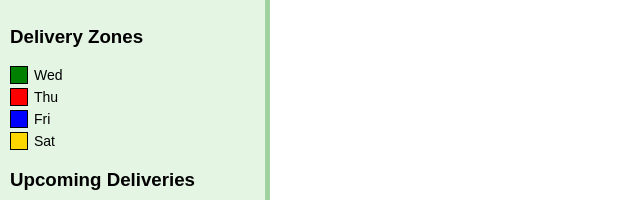
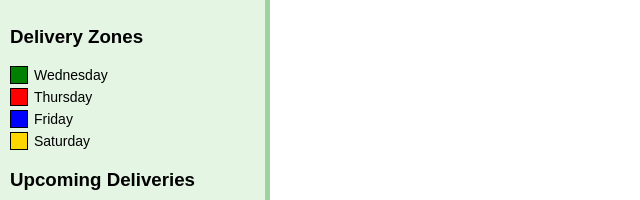
Before and after one commit to freshboxmarket/upcomingdeliveries, a plain HTML site: page index.html in a window 1280 px wide. Shown: the part 171-371 px from the top of the page, without its empty margins (0-640 px from the left). Drawn offline with nearby package versions, Linux system fonts and the light colour scheme; no server answers.

Commit message:
Update index.html

```diff
--- a/index.html
+++ b/index.html
@@ -17,10 +17,10 @@
     <div id="legend">
       <h3>Delivery Zones</h3>
       <div class="legend-row">
-        <div class="legend-item"><span class="color-swatch" style="background-color:#008000;"></span>Wed</div>
-        <div class="legend-item"><span class="color-swatch" style="background-color:#FF0000;"></span>Thu</div>
-        <div class="legend-item"><span class="color-swatch" style="background-color:#0000FF;"></span>Fri</div>
-        <div class="legend-item"><span class="color-swatch" style="background-color:#FFD700;"></span>Sat</div>
+        <div class="legend-item"><span class="color-swatch" style="background-color:#008000;"></span>Wednesday</div>
+        <div class="legend-item"><span class="color-swatch" style="background-color:#FF0000;"></span>Thursday</div>
+        <div class="legend-item"><span class="color-swatch" style="background-color:#0000FF;"></span>Friday</div>
+        <div class="legend-item"><span class="color-swatch" style="background-color:#FFD700;"></span>Saturday</div>
       </div>
 
       <h3>Upcoming Deliveries</h3>
```
